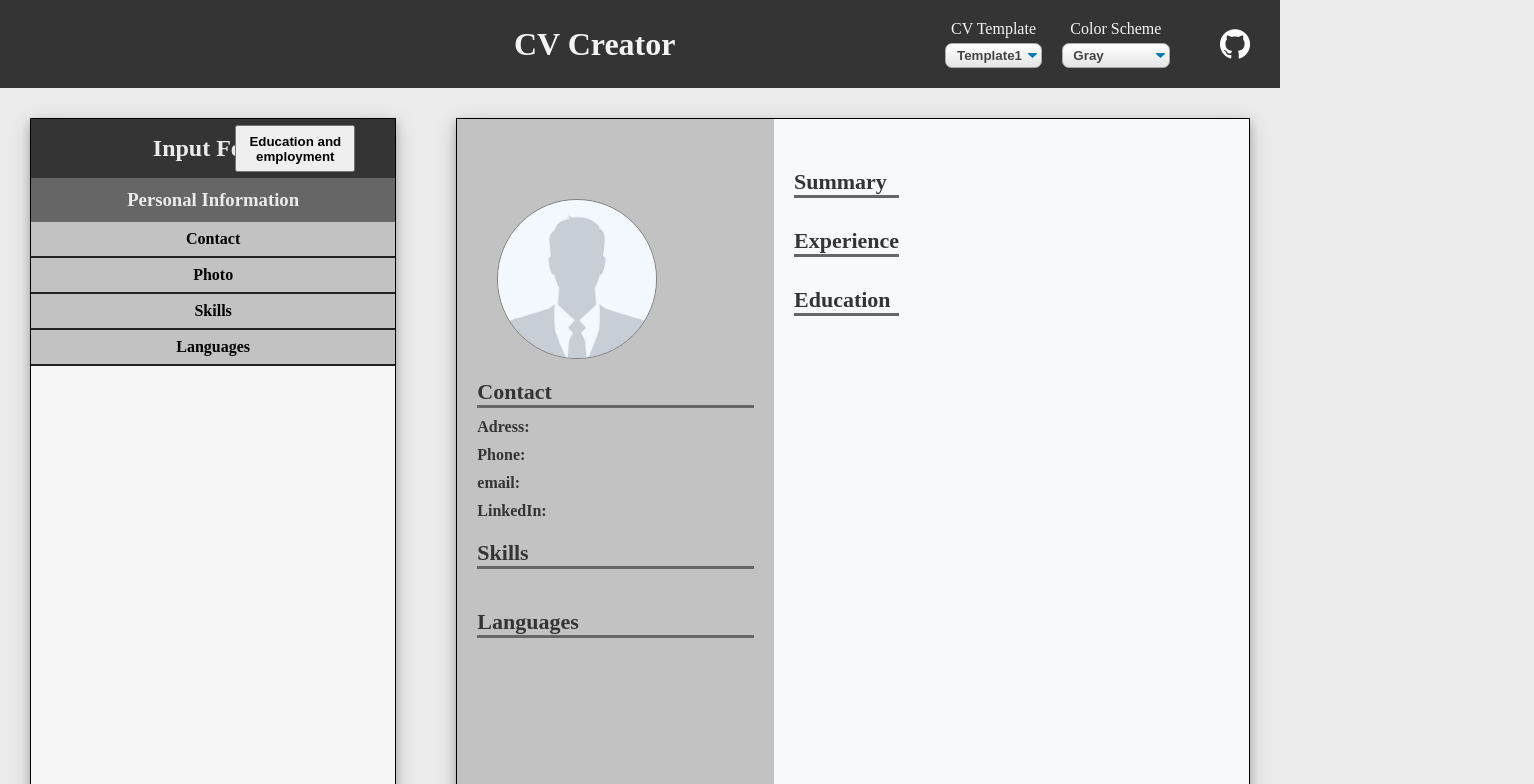
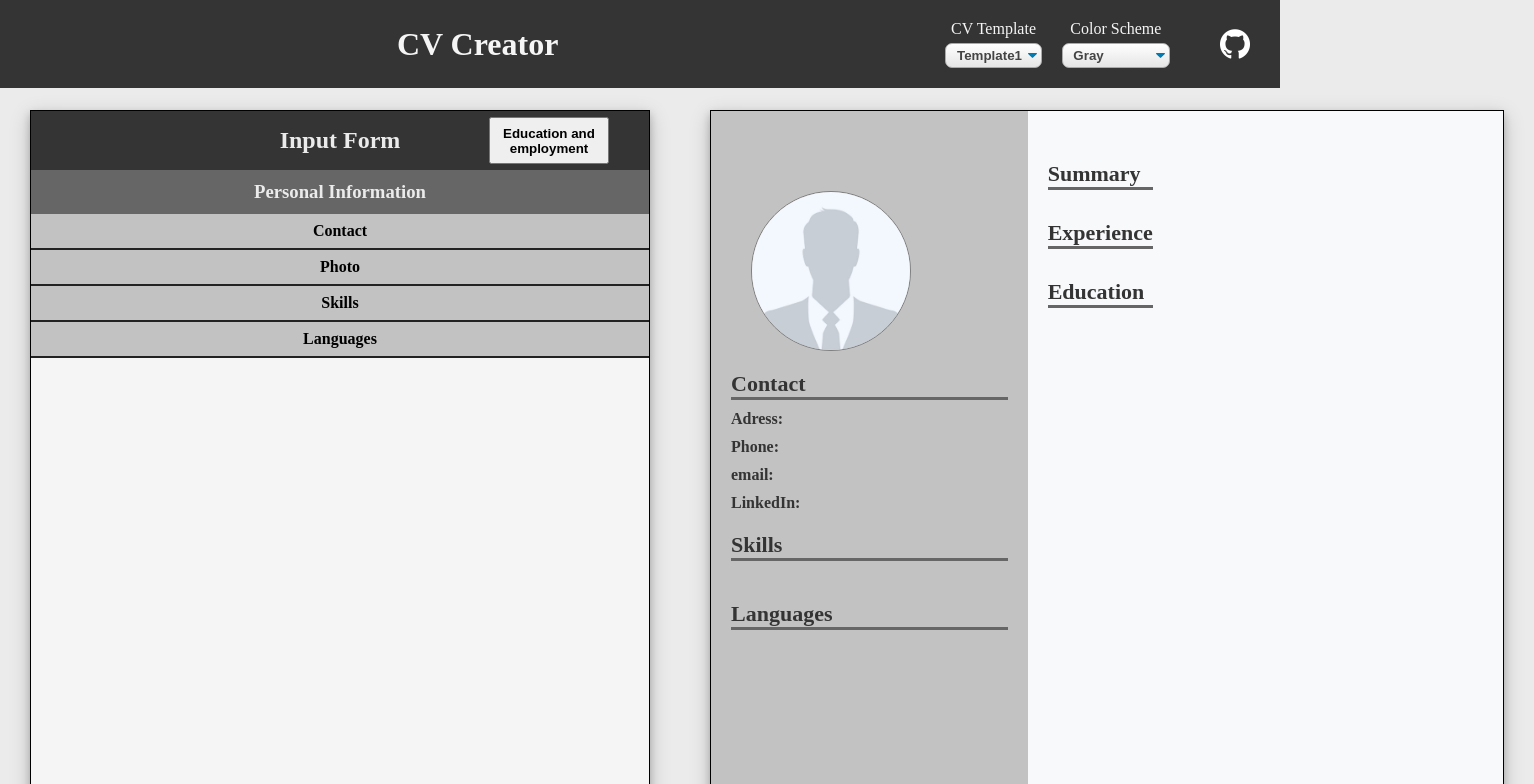
Before and after one commit to MrDando/CV-Project, a React (Create React App) app: page / in a window 1280 px wide. Shown: the top 784 px of the page, 1534 px wide, since content can reach past the window. Built offline with nearby package versions, Linux system fonts and the light colour scheme.

Commit message:
Fiexed Header styling issues

```diff
--- a/src/App.css
+++ b/src/App.css
@@ -1,6 +1,10 @@
+main {
+  padding-top: 80px;
+}
+
 .cv-form {
     height: 800px;
-    width: 620px;
+    min-width: 620px;
     margin: 30px;
     border: 1px solid black;
     background-color: var(--cultured);
--- a/src/App.js
+++ b/src/App.js
@@ -503,7 +503,7 @@ class App extends React.Component {
                 switchColorScheme={this.switchColorScheme}
                 colorSchemes={this.state.colorSchemes}
                 gitHubURL={gitHubMark}/>
-        <main className='flex justify-center scale-down'>
+        <main className='flex'>
           <div className='cv-form'>
             <div className='flex cv-form-header justify-center align-center'>
               <h2 className='cv-form-title'>Input Form</h2>
--- a/src/Components/Header/Header.css
+++ b/src/Components/Header/Header.css
@@ -1,11 +1,14 @@
 header {
     padding: 20px 10px;
     background-color: var(--jet);
-    color: var(--cultured)
+    color: var(--cultured);
+    position: fixed;
+    width: 100%;
+    z-index: 1;
   }
 
   .webpage-title {
-      margin-left: 40%;
+      margin-left: auto;
   }
 
   .header-right {
```
